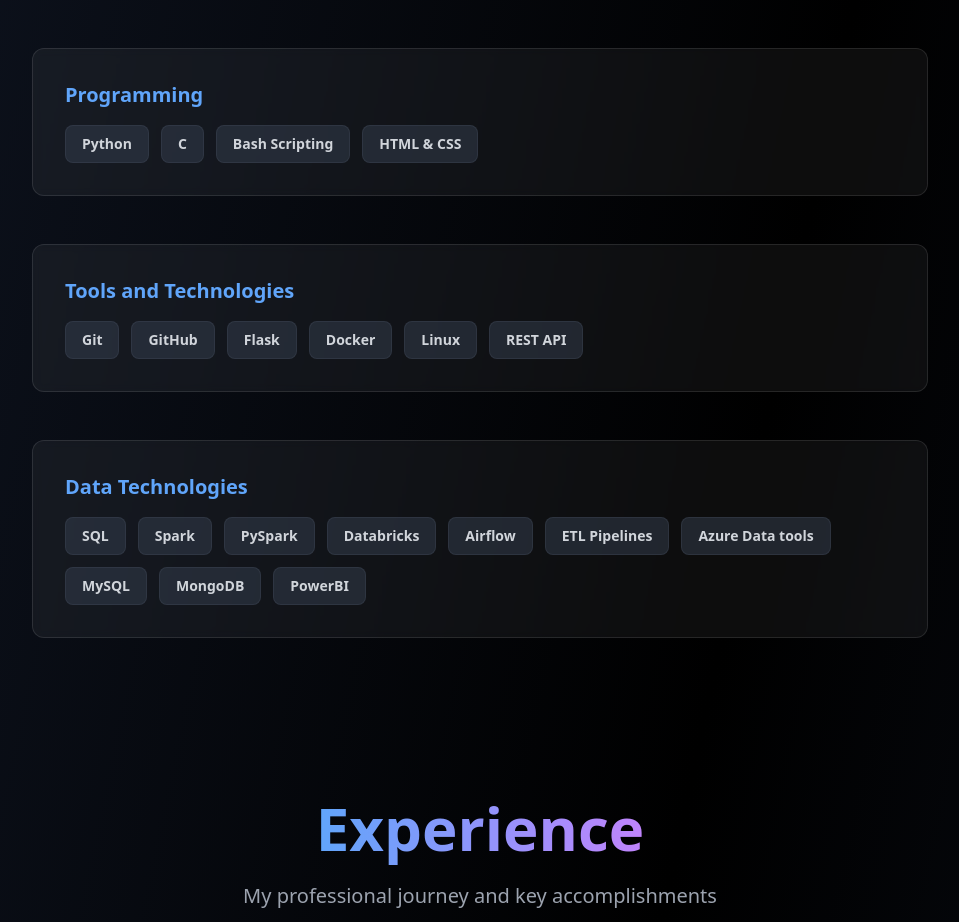
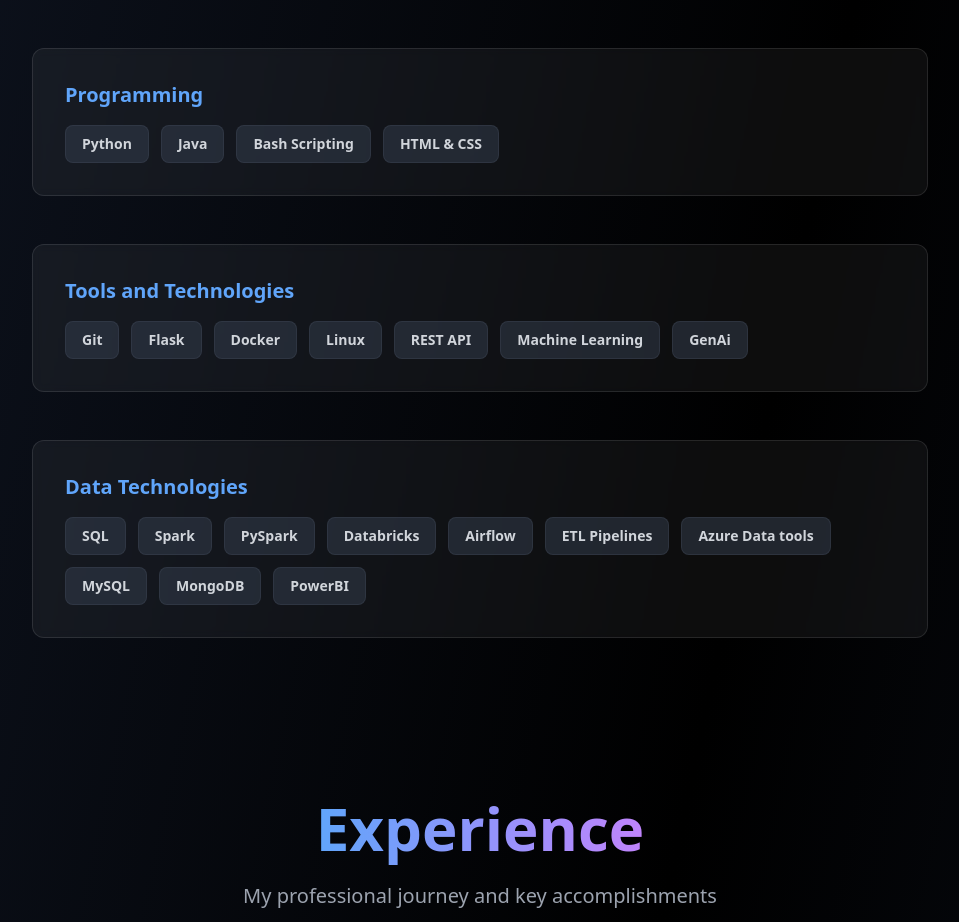
Before and after one commit to compilewith-SURENDHAR/portfolio-surendhar, a React (Vite) app: page / in a window 1280 px wide. Shown: the part 1266-2188 px from the top of the page, without its empty margins (160-1119 px from the left). Built offline with nearby package versions, Linux system fonts and the light colour scheme.

Commit message:
Updated Skills.tsx

```diff
--- a/src/components/Skills.tsx
+++ b/src/components/Skills.tsx
@@ -5,11 +5,11 @@ const Skills: React.FC = () => {
   const skillCategories = [
     {
       category: "Programming",
-      skills: ["Python", "C", "Bash Scripting", "HTML & CSS"]
+      skills: ["Python", "Java", "Bash Scripting", "HTML & CSS"]
     },
     {
       category: "Tools and Technologies",
-      skills: ["Git", "GitHub", "Flask", "Docker", "Linux", "REST API"]
+      skills: ["Git", "Flask", "Docker", "Linux", "REST API", "Machine Learning", "GenAi"]
     },
     {
       category: "Data Technologies",
```
